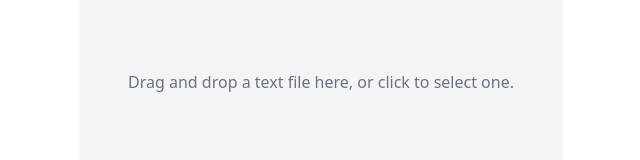
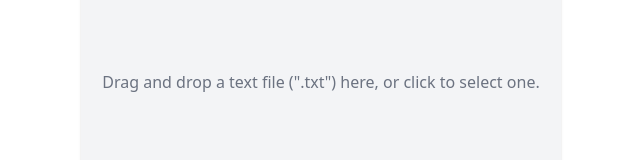
Before and after one commit to atakanzen/terminolator.web, a React (Create React App) app in the folder client/: page / in a window 1280 px wide. Shown: the part 274-434 px from the top of the page, without its empty margins (319-959 px from the left). Built offline with nearby package versions, Linux system fonts and the light colour scheme.

Commit message:
Add information components for UX

```diff
--- a/client/package.json
+++ b/client/package.json
@@ -20,7 +20,7 @@
   },
   "scripts": {
     "start": "craco start",
-    "start-api": "cd .. && $(pipenv --venv)/bin/flask run --no-debugger",
+    "start-api": "cd .. && pipenv install &&$(pipenv --venv)/bin/flask run --no-debugger",
     "build": "craco build",
     "test": "craco test",
     "eject": "react-scripts eject"
--- a/client/src/App.js
+++ b/client/src/App.js
@@ -1,10 +1,16 @@
 import fileDownload from 'js-file-download'
 import Dropzone from 'react-dropzone'
 import Navbar from './components/Navbar'
+import Error from './components/Error'
+import Loading from './components/Loading'
+import Success from './components/Success'
 import {useState} from 'react'
 
 function App() {
   const [loading, setLoading] = useState(false)
+  const [error, setError] = useState(false)
+  const [success, setSuccess] = useState(false)
+
   return (
     <div className="App mx-auto my-auto px-4 py-4 max-w-2xl min-w-min h-screen">
       <Navbar />
@@ -14,6 +20,7 @@ function App() {
       </div>
       <div className="flex flex-col items-center justify-center bg-gray-100 text-gray-500 shadow rounded-lg w-3/4 h-full cursor-pointer">
           <Dropzone accept=".txt" maxFiles={1} maxSize={5 * 1024 * 1024} onDrop={acceptedFile => {
+            if (acceptedFile.length > 0) {
               setLoading(true)
               var formdata = new FormData();
               formdata.append("file", acceptedFile[0], acceptedFile[0].name);
@@ -29,22 +36,42 @@ function App() {
                 .then(result => {
                   setLoading(false)
                   fileDownload(result, `${acceptedFile[0].name.replace('.txt', '_terminology')}.xlsx`)
+                  setSuccess(true)
+                  setTimeout(() => {
+                    setSuccess(false)
+                  }, 3000)
                 })
                 .catch(error => console.log('error', error));
+            } else {
+              setError(true)
+              setTimeout(() => {
+                setError(false)
+              }, 3000)
+            }
+
       }}>
       {({getRootProps, getInputProps}) => (
         <section className="h-full">
                 <div {...getRootProps({className:"flex flex-col items-center justify-center h-full"})}>
             <input {...getInputProps({className:"h-full"})} />
-            <p>Drag and drop a text file here, or click to select one.</p>
+            <p>Drag and drop a text file (".txt") here, or click to select one.</p>
           </div>
         </section>
       )}
-          </Dropzone></div>
-          {loading ? (
-        <div className="text-indigo-300 font-medium font-mono">creating terminology, please wait...</div>
-        ) : ("")}
-        <div className="text-indigo-600 font-medium hover:underline"><a href="https://atakanzengin.me" target="_blank" rel="noreferrer noopener">Made with <span className="text-red-500">&#9829;</span> by Atakan Zengin</a></div>
+          </Dropzone>
+        </div>
+        {error && (
+          <Error />
+        ) }
+        {loading && (
+          <Loading />
+        )}
+        {success && (
+          <Success />
+        )}
+        <div className="text-indigo-600 font-medium hover:underline">
+          <a href="https://atakanzengin.me" target="_blank" rel="noreferrer noopener">Made with <span className="text-red-500">&#9829;</span> by Atakan Zengin</a>
+        </div>
       </div>
     </div>
   );
--- /dev/null
+++ b/client/src/components/Error.js
@@ -0,0 +1,12 @@
+import React from 'react'
+
+function Error() {
+    return (
+        <div className="w-3/4 h-1/4 bg-red-200 border-l-4 border-red-500 text-red-500 p-3" role="alert">
+            <p className="font-bold">Upload Failed</p>
+            <p>Please make sure you are using files with ".txt" extension.</p>
+        </div>
+    )
+}
+
+export default Error
--- /dev/null
+++ b/client/src/components/Loading.js
@@ -0,0 +1,12 @@
+import React from 'react'
+
+function Loading() {
+    return (
+        <div className="w-3/4 h-1/4 bg-blue-200 border-l-4 border-blue-500 text-blue-500 p-3" role="alert">
+            <p className="font-bold">Uploading File</p>
+            <p>Please wait, your terminology is being created.</p>
+        </div>
+    )
+}
+
+export default Loading
--- /dev/null
+++ b/client/src/components/Success.js
@@ -0,0 +1,12 @@
+import React from 'react'
+
+function Success() {
+    return (
+        <div className="w-3/4 h-1/4 bg-green-200 border-l-4 border-green-500 text-green-500 p-3" role="alert">
+            <p className="font-bold">Download succeed</p>
+            <p>Enjoy your terminology, please make sure to revise it.</p>
+        </div>
+    )
+}
+
+export default Success
```
Also changed, not shown: 1 other file (tests, documents, lock files or other folders). Lines whose indentation alone changed are shown as unchanged.
